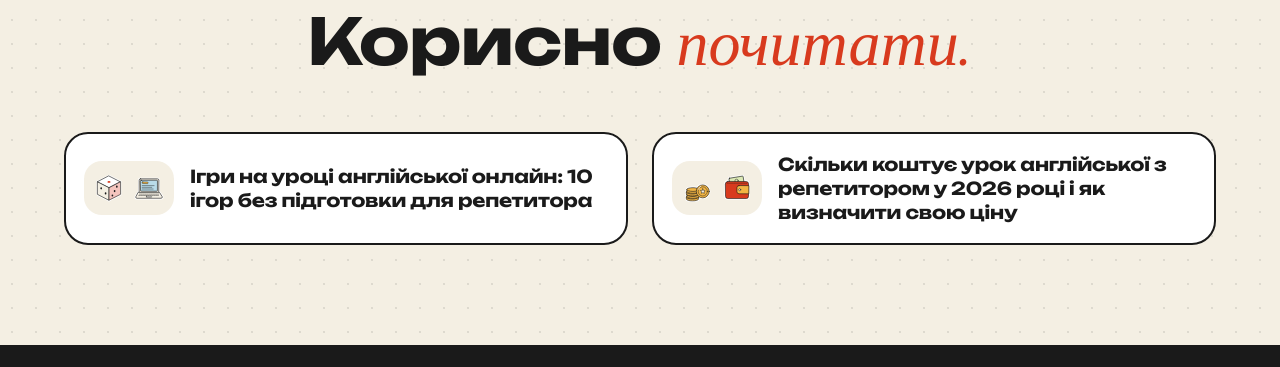
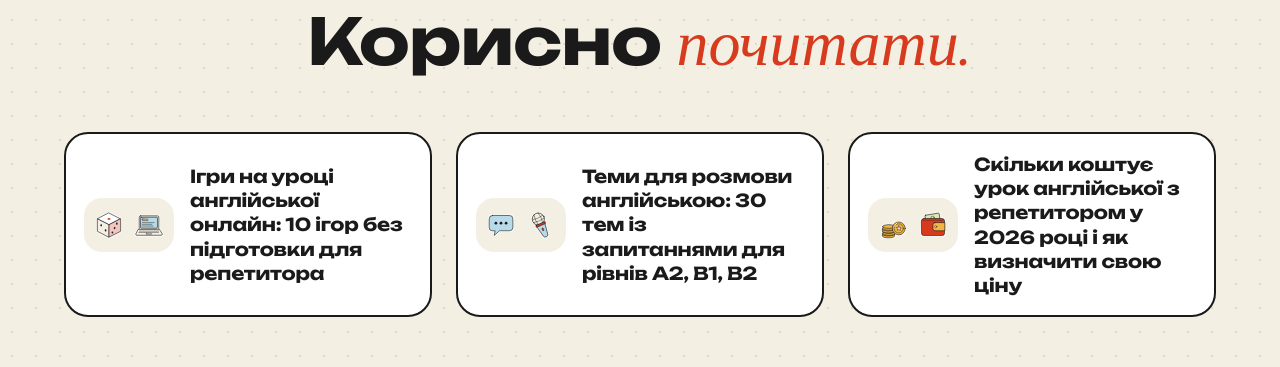
Before and after one commit to mariyavalyanskaya95-create/murly-saas, a Next.js app: page /for-teachers in a window 1280 px wide. Shown: the part 3660-4027 px from the top of the page. Built offline with nearby package versions, Linux system fonts and the light colour scheme; no server answers; a web font is replaced by a local one.

Commit message:
For teachers: more related articles [skip ci]

```diff
--- a/app/(marketing)/for-teachers/page.tsx
+++ b/app/(marketing)/for-teachers/page.tsx
@@ -126,7 +126,7 @@ export default function ForTeachersPage() {
         </div>
       </section>
 
-      <RelatedPosts slugs={['igry-dlya-onlajn-uroku-anglijskoyi', 'skilky-braty-za-urok-repetytoru-2026']} />
+      <RelatedPosts slugs={['igry-dlya-onlajn-uroku-anglijskoyi', 'temy-dlya-rozmovy-anglijskoyu', 'skilky-braty-za-urok-repetytoru-2026']} />
       <SiteFooter />
       <Stickers />
     </>
```
